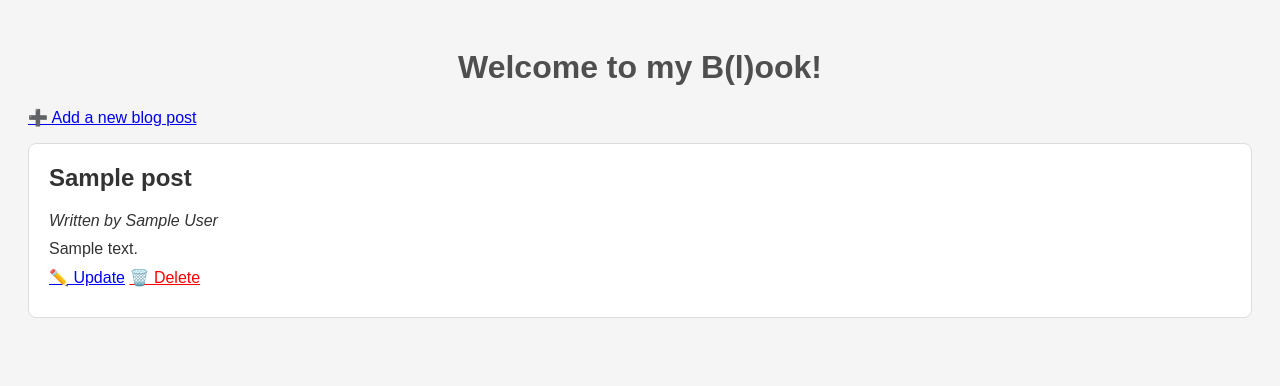
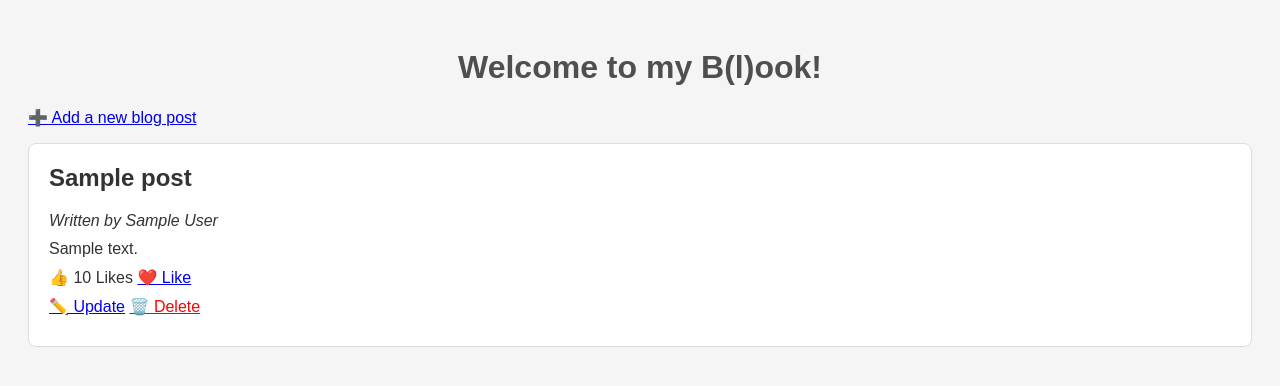
Before and after one commit to jess-compliance-dev/blog, a Flask app: template templates/index.html in a window 1280 px wide. Shown: the top 386 px of the page. Run offline with Flask 3, Linux system fonts and the light colour scheme; the template is opened without the code that fills it: most values are stand-ins (such as "Sample title", 1, 10 or a date in 2020).

Commit message:
Added Like Button and counter 0

```diff
--- a/app.py
+++ b/app.py
@@ -62,5 +62,19 @@ def update(post_id):
     return render_template('update.html', post=post)
 
 
+@app.route('/like/<int:post_id>')
+def like(post_id):
+    posts = load_posts()
+
+    for post in posts:
+        if post['id'] == post_id:
+            post['likes'] = post.get('likes', 0) + 1
+            break
+
+    save_posts(posts)
+
+    return redirect(url_for('index'))
+
+
 if __name__ == '__main__':
     app.run(host="0.0.0.0", port=5000, debug=True)
--- a/templates/index.html
+++ b/templates/index.html
@@ -19,6 +19,12 @@
     <h2>{{ post.title }}</h2>
     <p><em>Written by {{ post.author }}</em></p>
     <p>{{ post.content }}</p>
+
+    <p>
+        👍 {{ post.likes }} Likes
+        <a href="{{ url_for('like', post_id=post.id) }}">❤️ Like</a>
+    </p>
+
     <p>
         <a href="{{ url_for('update', post_id=post.id) }}" style="color:blue;">✏️ Update</a>
         <a href="{{ url_for('delete', post_id=post.id) }}" style="color:red;" onclick="return confirm('Are you sure you want to delete this post?');">🗑️ Delete</a>
```
Also changed, not shown: posts.json (+10 -2 lines).
